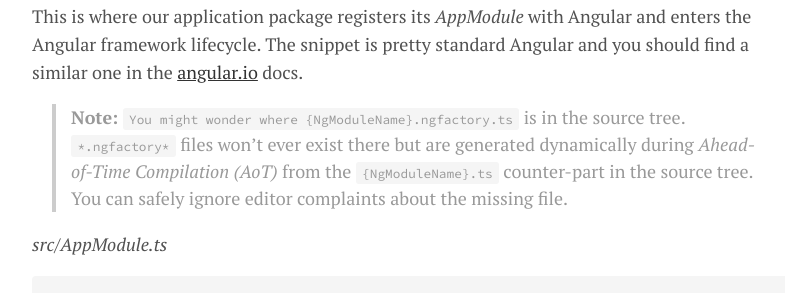
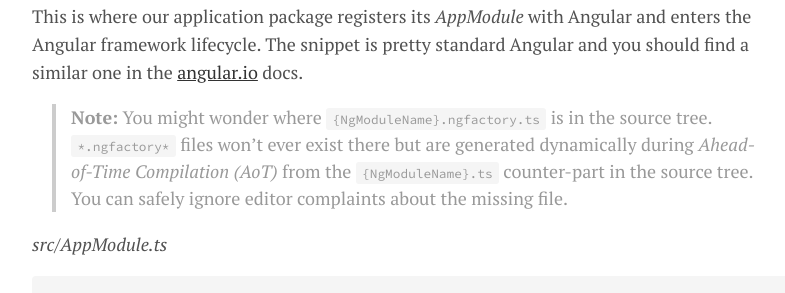
Before and after one commit to about-code/about-code.github.io, a Jekyll site: the page built from _posts/2018-04-28-large-scale-angular.md, in a window 1280 px wide and 900 px high, scrolled down 10659 px. Shown: the part 155-448 px from the top of the window, without its empty margins (224-1009 px from the left). Built offline with Jekyll 4.4.1, drawn with Linux system fonts in a browser that asks for light colours.

Commit message:
Fix formatting

```diff
--- a/_posts/2018-04-28-large-scale-angular.md
+++ b/_posts/2018-04-28-large-scale-angular.md
@@ -321,7 +321,7 @@ platformBrowser().bootstrapModuleFactory(AppModuleNgFactory);
 This is where our application package registers its *AppModule* with Angular and enters the Angular framework lifecycle.
 The snippet is pretty standard Angular and you should find a similar one in the [angular.io](https://angular.io) docs.
 
-> **Note:** `You might wonder where {NgModuleName}.ngfactory.ts` is in the source tree. `*.ngfactory*` files won't ever exist there but are generated dynamically during *Ahead-of-Time Compilation (AoT)* from the `{NgModuleName}.ts` counter-part in the source tree. You can safely ignore editor complaints about the missing file.
+> **Note:** You might wonder where `{NgModuleName}.ngfactory.ts` is in the source tree. `*.ngfactory*` files won't ever exist there but are generated dynamically during *Ahead-of-Time Compilation (AoT)* from the `{NgModuleName}.ts` counter-part in the source tree. You can safely ignore editor complaints about the missing file.
 
 *src/AppModule.ts*
 
```
